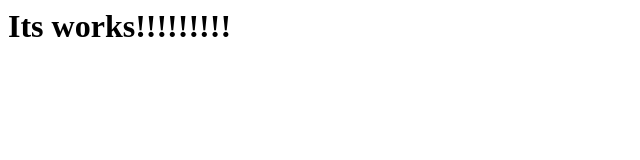
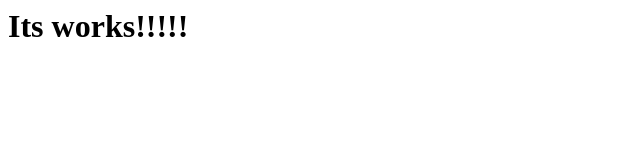
Before and after one commit to skalaiselvam/Jenkins, a plain HTML site: page index.html in a window 1280 px wide. Shown: the full height of the page, 0-640 px from the left. Drawn offline with Linux system fonts and the light colour scheme.

Commit message:
add files in website

```diff
--- a/index.html
+++ b/index.html
@@ -1,7 +1,8 @@
 <html>
+<head>
 <title>apache</title>
-<head>
-<h1>
-Its works!!!!!!!!!
-<h1>
 </head>
+<body>
+<h1>Its works!!!!!</h1>
+</body>
+</html>
```
Also changed, not shown: 1 other file.
